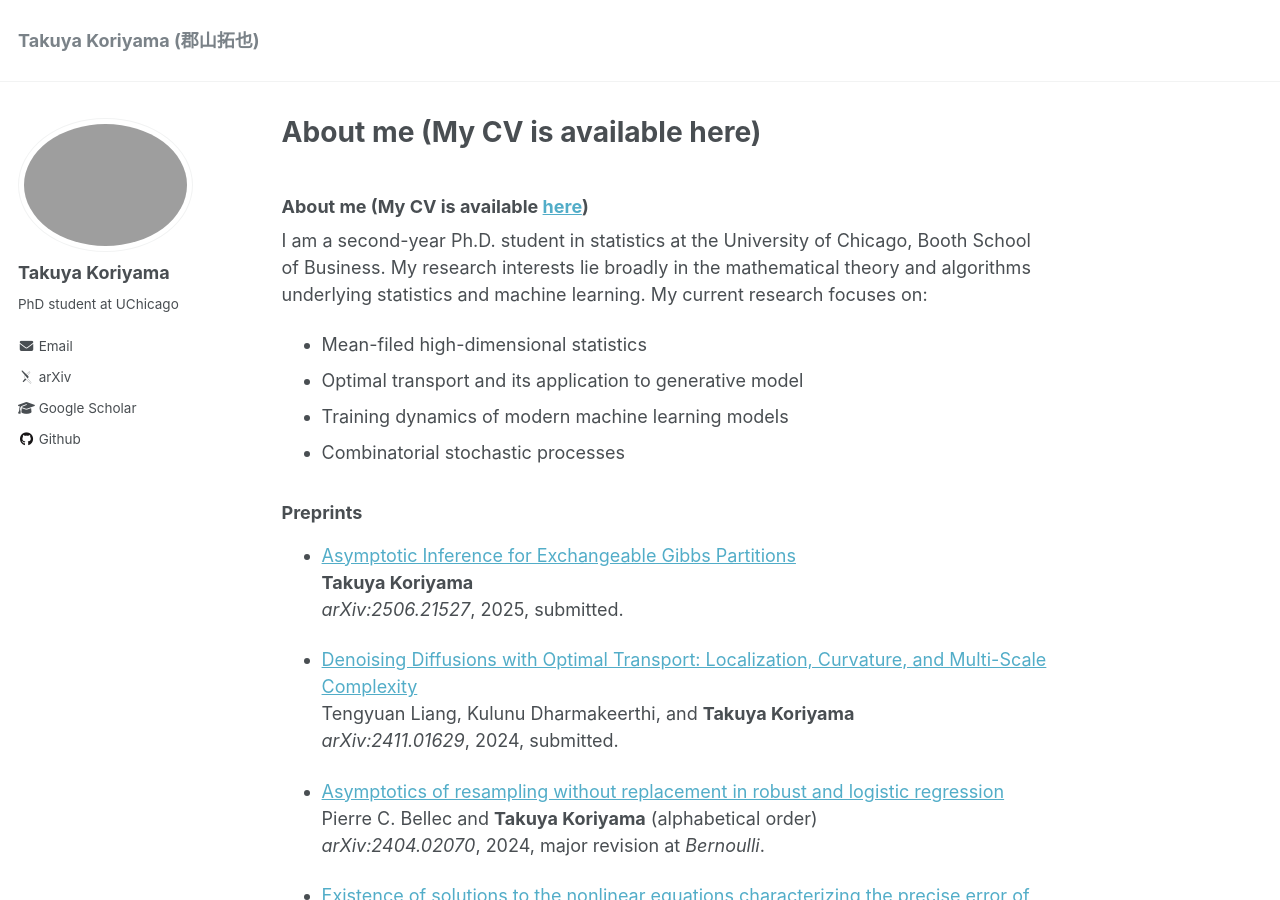
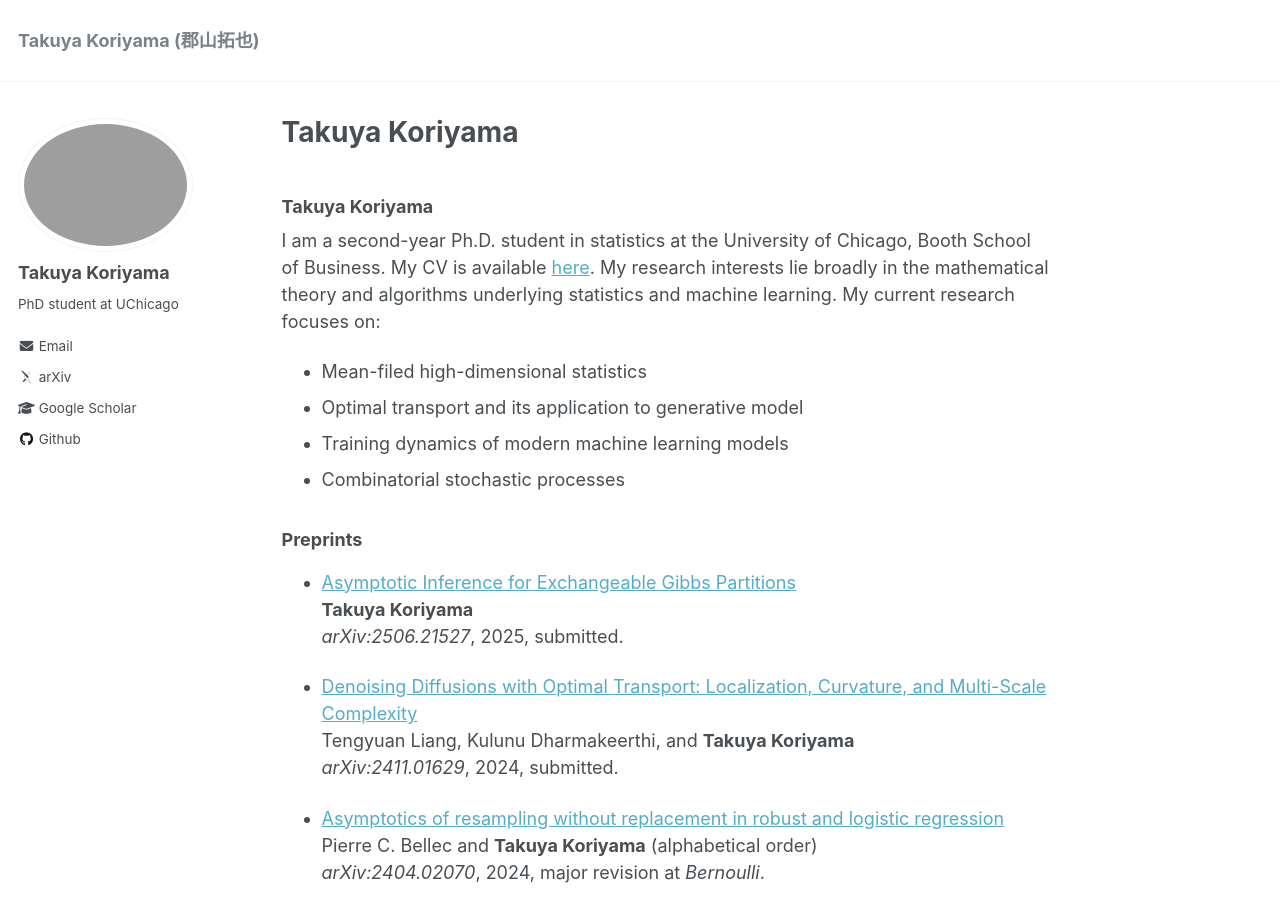
Before and after one commit to TakuyaKoriyama/takuyakoriyama.github.io, a Jekyll site: the page built from _pages/about.md, in a window 1280 px wide and 900 px high. Built offline with Jekyll 4.4.1, drawn with Linux system fonts in a browser that asks for light colours; some web fonts are replaced; our own code applies the rules of GitHub Pages for plain Markdown files.

Commit message:
Update about.md

```diff
--- a/_pages/about.md
+++ b/_pages/about.md
@@ -7,8 +7,9 @@ redirect_from:
   - /about.html
 ---
 
-### About me (My CV is available [here](../out/cv.pdf))
-I am a second-year Ph.D. student in statistics at the University of Chicago, Booth School of Business.
+### Takuya Koriyama
+<!-- ### About me (My CV is available [here](../out/cv.pdf)) -->
+I am a second-year Ph.D. student in statistics at the University of Chicago, Booth School of Business. My CV is available [here](../out/cv.pdf).
 My research interests lie broadly in the mathematical theory and algorithms underlying statistics and machine learning. My current research focuses on:
 * Mean-filed high-dimensional statistics
 * Optimal transport and its application to generative model
```
